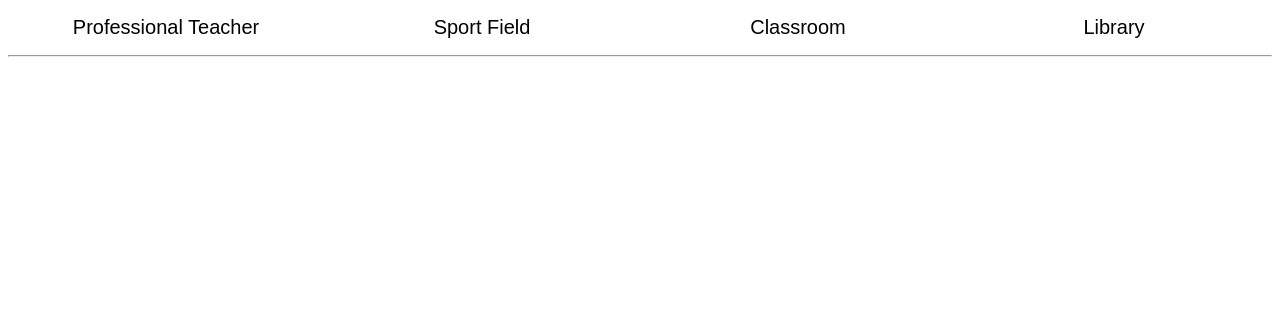
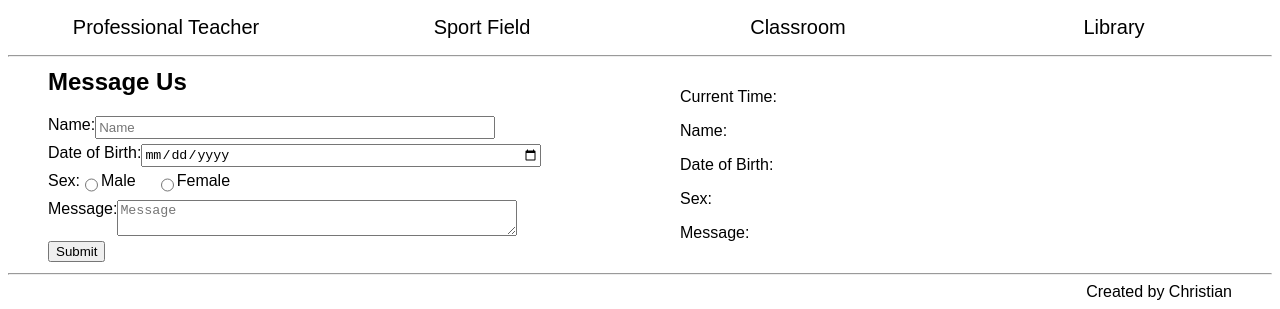
Before and after one commit to revou-fundamental-course/19-aug-24-FriendlyMaabuat, a plain HTML site: page index.html in a window 1280 px wide. Shown: the part 1091-1400 px from the top of the page. Before the commit the page ends 1156 px from the top, so only its background shows below. Drawn offline with Linux system fonts and the light colour scheme.

Commit message:
Adding user form section

```diff
--- a/css/style.css
+++ b/css/style.css
@@ -154,3 +154,59 @@ nav {
   font-size: 20px;
   font-weight: 100;
 }
+
+.form-container {
+  font-family: Arial, Helvetica, sans-serif;
+  display: flex;
+  flex-direction: row;
+  justify-content: flex-start;
+  align-items: center;
+  height: 200px;
+}
+
+.user-form {
+  width: 50%;
+  margin-left: 40px;
+}
+
+.user-form input[type="text"],
+.user-form input[type="date"],
+.user-form textarea {
+  width: 100%;
+  max-width: 400px;
+  box-sizing: border-box;
+}
+
+/* Group label and input together */
+.form-group {
+  margin-bottom: 5px; /* Adds space between groups */
+  display: flex;
+}
+
+.user-form input[type="submit"] {
+  margin-bottom: 40px;
+}
+
+/* Align label and textarea */
+.form-group label {
+  margin-bottom: 5px; /* Space between label and textarea */
+}
+.gender-selection input[type="radio"] {
+  display: flex;
+  align-items: center;
+}
+
+.gender-selection label {
+  margin-right: 20px;
+  vertical-align: middle;
+}
+
+.footer {
+  font-family: Arial, Helvetica, sans-serif;
+  justify-content: space-between;
+  align-items: flex-end;
+  text-align: right;
+  margin-left: auto;
+  position: relative;
+  padding-right: 40px;
+}
--- a/index.html
+++ b/index.html
@@ -67,6 +67,55 @@
         </section>
       </section>
       <hr />
+
+      <section class="form-container">
+        <form
+          class="user-form"
+          name="message-form"
+          onsubmit="return validateForm()"
+        >
+          <h2 style="margin-top: 40px">Message Us</h2>
+          <div class="form-group">
+            <label for="full-name">Name:</label>
+            <input
+              id="full-name"
+              placeholder="Name"
+              type="text"
+              name="full-name"
+            />
+          </div>
+          <div class="form-group">
+            <label for="dob">Date of Birth:</label>
+            <input id="dob" type="date" name="dob" />
+          </div>
+          <div class="form-group gender-selection">
+            <span>Sex:</span>
+            <input type="radio" id="male" name="gender" value="male" />
+            <label for="male">Male</label>
+            <input type="radio" id="female" name="gender" value="female" />
+            <label for="female">Female</label>
+          </div>
+          <div class="form-group">
+            <label for="message">Message:</label>
+            <textarea
+              id="message"
+              placeholder="Message"
+              name="message"
+            ></textarea>
+          </div>
+          <input type="submit" value="Submit" />
+        </form>
+        <div class="form-item">
+          <p>Current Time: <span id="current-time"></span></p>
+          <p>Name: <span id="sent-full-name"></span></p>
+          <p>Date of Birth: <span id="sent-dob"></span></p>
+          <p>Sex: <span id="sent-gender"></span></p>
+          <p>Message: <span id="sent-message"></span></p>
+        </div>
+      </section>
+      <script src="js/script.js"></script>
     </main>
+    <hr />
+    <footer class="footer">Created by Christian</footer>
   </body>
 </html>
```
